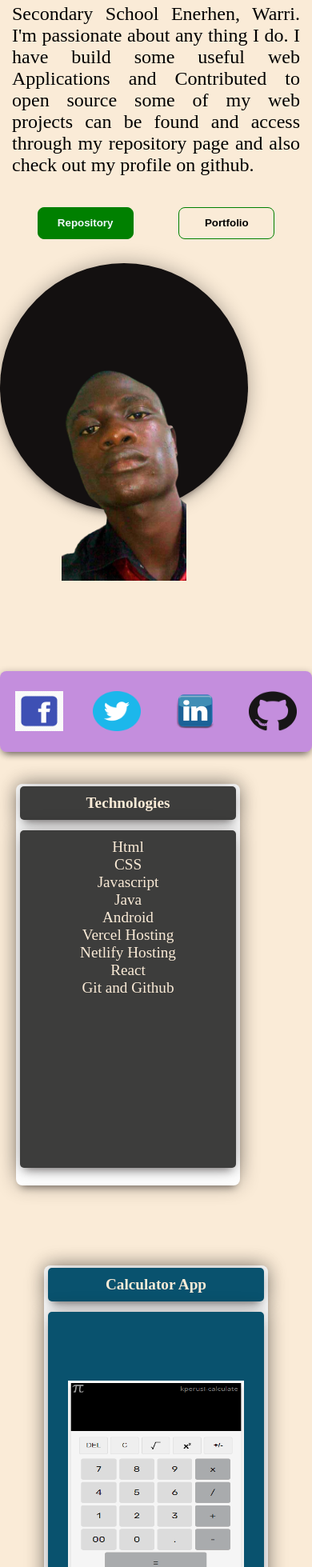
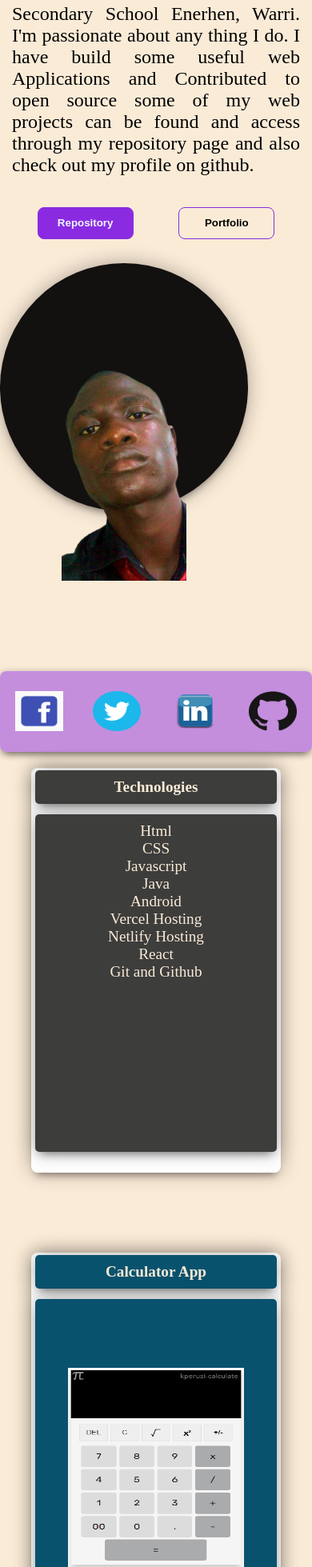
Before and after one commit to kperusi/famous-exam-project, a React (Create React App) app: page / in a window 390 px wide. Shown: the part 781-2740 px from the top of the page at 80% size. Built offline with nearby package versions, Linux system fonts and the light colour scheme.

Commit message:
worked on mobile better

```diff
--- a/public/index.html
+++ b/public/index.html
@@ -1 +1,22 @@
+<!DOCTYPE html>
+<html lang="en">
+  <head>
+    <meta charset="utf-8" />
+    <meta name="viewport" content="width=device-width, initial-scale=1" />
+    <meta name="theme-color" content="#000000" />
+    <meta
+      name="description"
+      content="Web site created using create-react-app"
+    />
+
+
+    <!-- <link rel="manifest" href="%PUBLIC_URL%/manifest.json" /> -->
+    <!-- <script src="https://code.jquery.com/jquery-3.2.1.min.js"></script> -->
+
+  </head>
+  <body>
+
+    <noscript>You need to enable JavaScript to run this app.</noscript>
 <div id="root"></div>
+</body>
+</html>
--- a/src/Home.js
+++ b/src/Home.js
@@ -2,7 +2,7 @@ import React from "react";
 
 import { useState } from "react";
 import {Outlet, useNavigate } from "react-router-dom";
-
+import './index.css'
 export default function Home() {
   document.title = "Sunday famous portfolio";
 
--- a/src/RepoList.js
+++ b/src/RepoList.js
@@ -191,7 +191,7 @@ const [disabled, setDisabled]=useState('')
           {Array.from({ length: NumberOfPages }, (_, index) => index + 1).map(
             (index) => {
               return (
-                <div className="page-btn-wrap">
+                <div className="page-btn-wrap" key={index}>
                    <button
                   className={`page-btns ${currentPage.currentPage === index? 'active-btns':null}`}
                   key={index}
--- a/src/SingleRepo.js
+++ b/src/SingleRepo.js
@@ -1,6 +1,6 @@
 import React from "react";
 import { useState } from "react";
-import { useParams } from "react-router-dom";
+import { useNavigate, useParams } from "react-router-dom";
 import { useEffect } from "react";
 import logo from './timer.svg'
 import logo2 from './link.svg'
@@ -9,6 +9,7 @@ import logo2 from './link.svg'
 
 export default function SingleRepo() {
   const params = useParams();
+  const navigate = useNavigate()
 
   const [data, setData] = useState([]);
   const [loading, SetLoading] = useState(true);
@@ -49,7 +50,8 @@ export default function SingleRepo() {
           <div className="single-repo-wrap">
             <div className="image-wrap">
               <div className="image"></div>
-              <p className="single-repo-desc">{each.description}</p>
+              {each.description && <p className="single-repo-desc">{each.description}</p>}
+
             </div>
             <div className="single-details-wrap">
               <div className="single-repo-name">{each.name}</div>
@@ -75,11 +77,19 @@ export default function SingleRepo() {
                  <div className="para-wrap-deploy"><img src={logo2} alt="time"    className="time-icon"/>
                  <p style={{marginTop:'4px'}}>{each.deployments_url}</p></div>
                   <p></p>
+
                 </div>
               </div>
 
+
+
+
             </div>
           </div>
+          <div className="single-repo-btns-wrap">
+              <button className="single-repo-btn-repo" onClick={()=>{navigate('/repos')}}>Repository</button>
+              <button onClick={()=>{navigate('/')}}>Home</button>
+              </div>
         </div>
       );
     }
--- a/src/index.css
+++ b/src/index.css
@@ -6,7 +6,7 @@ body,
 html {
   padding: 0;
   margin: 0;
-  /* font-family: "Space_Grotesk"; */
+
 }
 .nav-logo-wrapper {
   display: flex;
@@ -51,7 +51,7 @@ html {
   transition: all 0.2s;
 }
 .nav {
-  /* border: 2px solid red; */
+
   display: flex;
   height: 20vh;
   width: 50vw;
@@ -75,7 +75,7 @@ html {
   background-color: rgb(231, 150, 70);
 
 }
-.home-link,
+ .home-link,
 .repository-link,
 .error-link,
 .portfolio-link {
@@ -141,7 +141,7 @@ html {
   width: 120px;
   height: 40px;
   border-radius: 8px;
-  /* border: 1px solid; */
+
   border: 1.5px solid blueviolet;
   background-color: antiquewhite;
   margin-left: 10px;
@@ -223,11 +223,11 @@ display: flex;
 
 }
 .home-right {
-  /* height: 100vh;
-  width: 50px; */
+
   display: flex;
   flex-direction: column;
   padding: 20px;
+
 }
 
 .home-box1 {
@@ -243,6 +243,7 @@ display: flex;
   background-color: white;
   padding: 3px 5px;
 }
+
 .home-box1 h1,
 .home-box2 h1, .home-box3 h1 {
   background-color: rgb(61, 61, 60);
@@ -400,12 +401,12 @@ padding: 10px;
   border-radius: 50%;
   color: wheat;
   align-self: flex-end;
-  /* padding: 5px; */
+
 }
 .owner-info-wrap{
   display: flex;
   flex-direction: column;
-  /* border: 2px solid cyan; */
+
   margin-left: 200px;
   justify-content: center;
   margin-top: 70px;
@@ -452,7 +453,7 @@ padding: 10px;
   border-radius: 8px;
   padding-top: 35px;
   background-color: rgb(61, 60, 60);
-  /* -moz-box-shadow: 0 4px 6px rgba(116, 182, 200, 0.381); */
+
   -webkit-box-shadow: 0 0px 25px 25px rgba(244, 240, 240, 0.348),
     0 8px 10px -6px rgba(251, 249, 249, 0.385);
   box-shadow: 0 0px 25px 0px rgba(247, 245, 245, 0.314),
@@ -495,7 +496,6 @@ padding: 10px;
 .single-repo-wrap {
   background-color: rgb(19, 35, 71);
   width: 70vw;
-  /* color: white; */
   margin: 0 auto;
   border-radius: 8px;
   display: flex;
@@ -544,7 +544,6 @@ padding: 10px;
   color: white;
   display: flex;
   flex-direction: column;
-  /* margin-left: 20px; */
   height: 20vh;
   background-color: rgb(11, 20, 42);
   font-size: 1.8em;
@@ -556,7 +555,7 @@ padding: 10px;
   width: 40vw;
 }
 .single-repo-desc {
-  /* color: white; */
+
   margin-top: 50px;
   background-color: wheat;
   padding: 20px 5px;
@@ -661,7 +660,7 @@ height: 55px;
   background-image: url(./arrow-right.svg)
 }
 .active-btns{
-  background-color: red;
+  background-color: rgba(255, 0, 0, 0.555);
 }
 .disable{
   background-color: gray;
@@ -698,8 +697,8 @@ details {
 }
 
 .loader {
-  border: 16px solid #f3f3f3; /* Light grey */
-  border-top: 16px solid #3498db; /* Blue */
+  border: 16px solid #f3f3f3;
+  border-top: 16px solid #3498db;
   border-radius: 50%;
   width: 120px;
   height: 120px;
@@ -720,9 +719,22 @@ details {
 .hambuger {
   display: none;
 }
+.single-repo-btns-wrap{
+  display: flex;
+ gap: 20px;
+  justify-content: center;
+  margin: 30px auto;
+}
+.single-repo-btns-wrap button{
+  height: 10vh;
+  width: 20vw;
+  font-weight: 600;
+  background-color: antiquewhite;
+  border: 1px solid;
+}
 
 @media (min-width: 180px) and (max-width: 780px) {
-  /* .nav{display: none;} */
+
 
   .hambuger {
     display: block;
@@ -751,7 +763,7 @@ details {
     flex-direction: column;
     width: 0%;
     position: absolute;
-    height: 200%;
+    height: 500%;
     top: 0px;
     right: 0px;
     z-index: 1;
@@ -765,7 +777,7 @@ details {
     margin-top: 0;
     top: 39.8vh;
     width: 240px;
-    height: 80%;
+    height: 100%;
     right: -100%;
     -webkit-box-shadow: 0 4px 6px hsla(0, 0%, 0%, 0.2);
     box-shadow: 0 4px 6px hsla(0, 0%, 0%, 0.2);
@@ -781,6 +793,11 @@ details {
 
     width: 100%;
     background-color: rgba(128, 128, 128, 0.27);
+  }
+
+  .nav-links{
+    width: 100%;
+    text-align: left;
   }
 
 
@@ -800,11 +817,14 @@ details {
     padding: 0px;
     width:100%;
     margin: 0 auto;
+
+
   }
   .home-btn{
     width: 100vw;
     margin-bottom: 10px;
     margin: 0 auto;
+
   }
   .home-btn-profile {
     width: 100vw;
@@ -834,8 +854,8 @@ details {
     width: 120px;
     height: 40px;
     border-radius: 8px;
-    border: 1px solid green;
-    background-color: green;
+    border: 1px solid blueviolet;
+    background-color: blueviolet;
     font-weight: 700;
   }
   .name-wrap {
@@ -845,8 +865,8 @@ details {
     width: 120px;
     height: 40px;
     border-radius: 8px;
-    /* border: 1px solid; */
-    border: 1.5px solid green;
+    border: 1px solid;
+    border: 1.5px solid blueviolet;
     background-color: antiquewhite;
     margin-left: 0px;
     font-weight: 700;
@@ -864,32 +884,37 @@ details {
 
   }
   .home-right {
-    /* height: 50px; */
     width: 100%;
-    height: 100vh;
-    margin-top: 20px;
+    height: 100%;
+    margin: 20px auto;
+    padding: 0;
+
+
+
 
   }
 
   .home-box1{
     transform: rotate(0deg);
     width: 80%;
-    height: 66vh;
-    margin: 10px auto;
+    height: 60vh;
+    margin: 0 auto;
+
 
   }
+
 
 .home-box2{
     transform: rotate(0deg);
     width: 80%;
-    height: 70vh;
-    margin: -10px auto;
+    height: 60vh;
+    margin: 0px auto;
   }
   .home-box3{
     transform: rotate(0deg);
     width: 80%;
-    height: 70vh;
-    margin: 90px auto;
+    height: 60vh;
+    margin: 60px auto;
 
   }
   .home-box1 ul,
@@ -899,9 +924,6 @@ details {
 
 }
 
-  .home-box1{
-    margin: 0;
-  }
 
   .home-box2{
     margin-top:100px;
@@ -949,6 +971,28 @@ details {
 
 
   }
+  .single-details-wrap, .single-repo-wrap{
+    display: flex;
+    flex-direction: column;
+    width: 100%;
+    margin-left: 0;
+    padding: 0;
+
+  }
+  .single-repo-wrap{
+    padding: 0 5px;
+    height: 150%;
+  }
+
+  .image-wrap, .single-repo-name{
+    width: 100%;
+
+  }
+  .image, .single-repo-desc{
+    width: 100%;
+  }
+
+
 
 
 }
```
